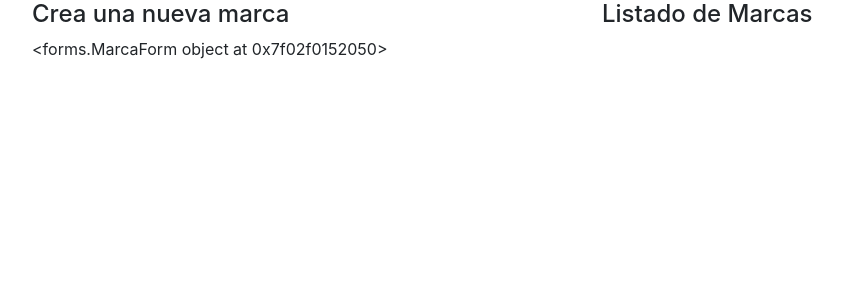
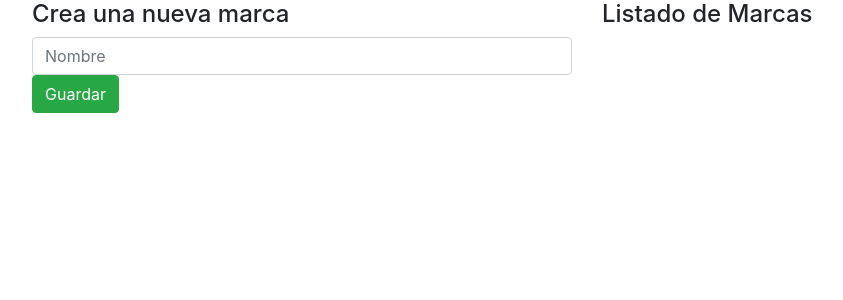
Before and after one commit to matiasjavierlucero/segundo_unificado, a Flask app: page /marca_list in a window 1280 px wide. Shown: the part 56-356 px from the top of the page, without its empty margins (53-896 px from the left). Run offline with Flask 3, Linux system fonts and the light colour scheme; some libraries are stand-ins or nearby versions.

Commit message:
render_kw

```diff
--- a/forms.py
+++ b/forms.py
@@ -3,5 +3,7 @@
 
 
 class MarcaForm(FlaskForm):
-    nombre = StringField('NOMBRE')
-    submit = SubmitField('Guardar')
+    nombre = StringField('NOMBRE', render_kw={
+        "class":"form-control", "placeholder":"Nombre"
+    })
+    submit = SubmitField('Guardar', render_kw={"class":"btn btn-success"})
--- a/templates/marca_list.html
+++ b/templates/marca_list.html
@@ -7,7 +7,8 @@
         <div class="col-6">
             <h4>Crea una nueva marca</h4>
             <form action="" method="post">
-                {{ formulario }}
+                {{ formulario.nombre }}
+                {{ formulario.submit }}
             </form>
         </div>
         <div class="col-6">
```
